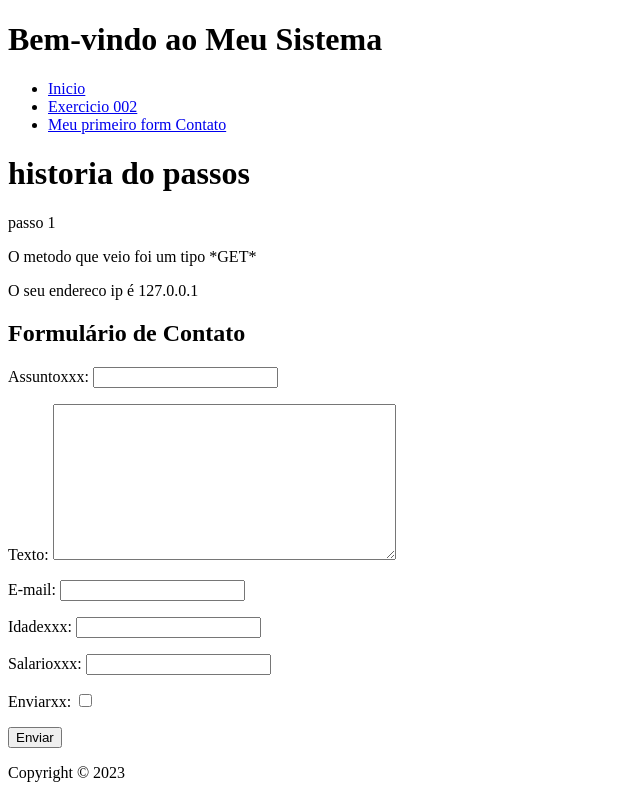
After one commit to juliaoliv1308/entra2123-python-juliafrancine, a Django app: page /contato in a window 1280 px wide. The commit adds this page. Shown: the whole page, without its empty margins (0-640 px from the left). Run offline with Django 4.2, Linux system fonts and the light colour scheme.

Commit message:
versao ok do django em 14 de 09

```diff
--- /dev/null
+++ b/proj1109/angeline/forms.py
@@ -0,0 +1,9 @@
+from django import forms
+
+class ContatoForm(forms.Form):
+    assunto = forms.CharField(label='Assuntoxxx', max_length=100)
+    texto = forms.CharField(label='Texto', widget=forms.Textarea)
+    email = forms.EmailField(label='E-mail', required=False)
+    idade = forms.IntegerField(label='Idadexxx', required=True)
+    salario = forms.DecimalField(label='Salarioxxx', required=False)
+    enviar = forms.BooleanField(label='Enviarxx', required=False)
--- a/proj1109/angeline/templates/angeline/base.html
+++ b/proj1109/angeline/templates/angeline/base.html
@@ -9,6 +9,9 @@
     <header>
         <h1>Bem-vindo ao Meu Sistema</h1>
     </header>
+    {% block navbar %}
+       {% include 'angeline/nav.html' %}
+    {% endblock %}
 
     <main>
         {% block content %}
--- /dev/null
+++ b/proj1109/angeline/templates/angeline/contato.html
@@ -0,0 +1,16 @@
+{% extends "angeline/base.html" %}
+{% block content %}
+
+<h1> {{ titulo }} </h1>
+<p>{{ passo }}</p>
+<p> O metodo que veio foi um tipo  {{ metodo }}</p>
+<p> O seu endereco ip é {{ ip_address }}</p>
+
+<h2>Formulário de Contato</h2>
+<form method="post">
+    {% csrf_token %}
+    {{ form.as_p }}
+    <button type="submit">Enviar</button>
+</form>
+
+{% endblock %}
--- /dev/null
+++ b/proj1109/angeline/templates/angeline/nav.html
@@ -0,0 +1,14 @@
+<nav>
+    <ul>
+        <li>
+            <a href="/">Inicio</a>
+        </li>
+        <li>
+            <a href="/ex002">Exercicio 002</a>
+        </li>
+        <li>
+            <a href="/contato">Meu primeiro form Contato</a>
+        </li>
+    </ul>
+
+</nav>
--- a/proj1109/angeline/urls.py
+++ b/proj1109/angeline/urls.py
@@ -1,9 +1,11 @@
 
 from django.contrib import admin
 from django.urls import path
-from angeline.views import index, ex002
+from angeline.views import index, ex002, contato
 
 urlpatterns ={
     path('', index, name='index'),
     path('ex002', ex002, name='ex002'),
+    path('contato', contato, name='contato')
+
 }
--- a/proj1109/angeline/views.py
+++ b/proj1109/angeline/views.py
@@ -1,11 +1,9 @@
 from django.shortcuts import render
-from django.http import HttpResponse
+from angeline.forms import ContatoForm
 
-# Create your views here.
-from django.http import HttpResponse
 
-def index (request):
-    return HttpResponse("Olá, mundo!")
+def index(request):
+    return render(request, 'angeline/index.html')
 
 def ex002(request):
     context = {
@@ -14,3 +12,35 @@ def ex002(request):
         'meu_booleano': True
     }
     return render(request, 'angeline/ex002.html', context)
+
+def qualquer(x):
+    return x * 2
+
+def contato(request):
+    # coletar o endereco IP do client (pessoa que acessado esta view)
+    ip_address = request.META.get('REMOTE_ADDR')
+
+    if request.method == 'POST':
+        metodo = "*POST*"
+        form = ContatoForm(request.POST)
+        if form.is_valid():
+            assunto = form.cleaned_data['assunto']
+            texto = form.cleaned_data['texto']
+            email = form.cleaned_data['email']
+            idade = int(form.cleaned_data['idade'])
+            print(assunto, texto, email, qualquer(idade))
+
+
+    else:
+        metodo = "*GET*"
+        form = ContatoForm()
+
+    context = {
+        'titulo' : 'historia do passos',
+        'passo' : 'passo 1',
+        'metodo' : metodo,
+        'ip_address' : ip_address,
+        'form' : form,
+    }
+
+    return render(request, 'angeline/contato.html', context)
--- /dev/null
+++ b/requirements.txt
@@ -0,0 +1,4 @@
+asgiref==3.7.2
+Django==4.2.5
+sqlparse==0.4.4
+typing_extensions==4.7.1
```
Also changed, not shown: proj1109/angeline/templates/angeline/index.html (+8 -0 lines).
